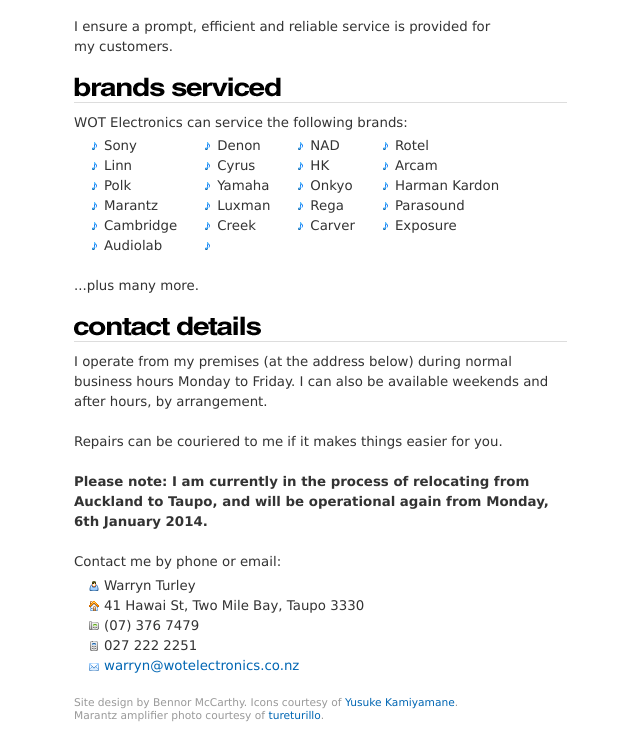
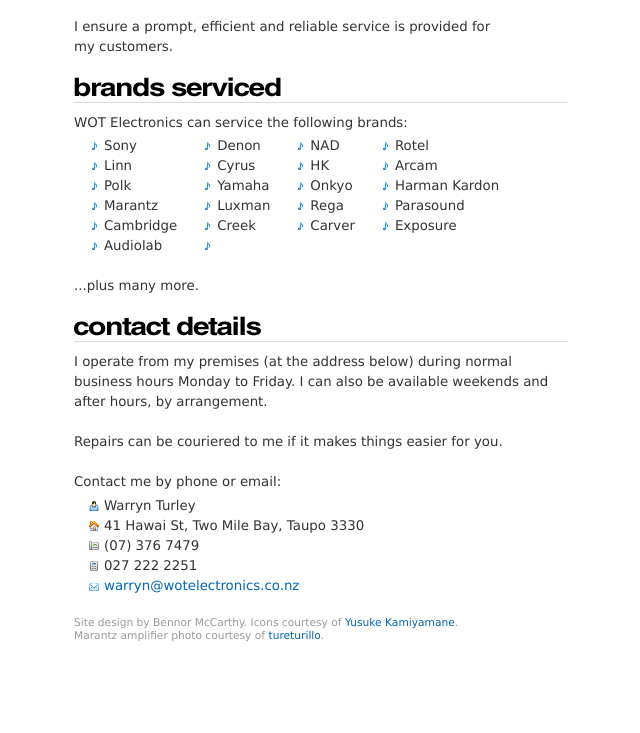
Before and after one commit to bennor/www.wotelectronics.co.nz, a plain HTML site: page index.html in a window 1280 px wide. Shown: the part 439-1172 px from the top of the page, without its empty margins (136-776 px from the left). After the commit the page ends 1092 px from the top, so only its background shows below. Drawn offline with Linux system fonts and the light colour scheme.

Commit message:
Removed note about relocation.

```diff
--- a/index.html
+++ b/index.html
@@ -84,11 +84,6 @@
 					</p>
                     <p>Repairs can be couriered to me if it makes things easier for you.</p>
 
-                    <p><strong>
-                        Please note: I am currently in the process of relocating from Auckland to Taupo, and will be operational
-                        again from Monday, 6th January 2014.
-                    </strong></p>
-
 					<p>Contact me by phone or email:</p>
 					<dl>
 						<dt>Name</dt>
```
